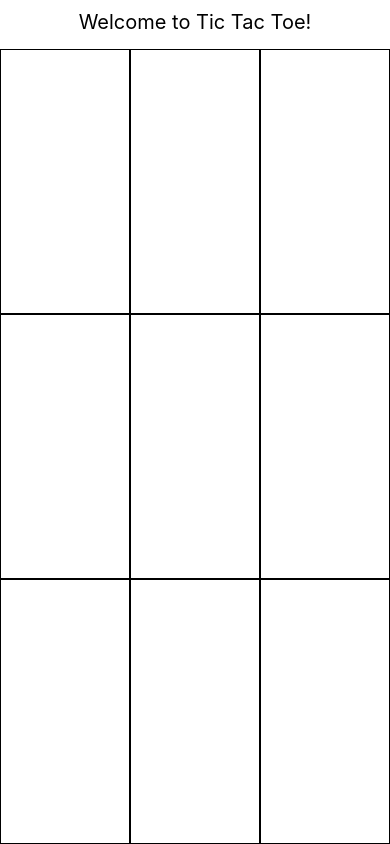
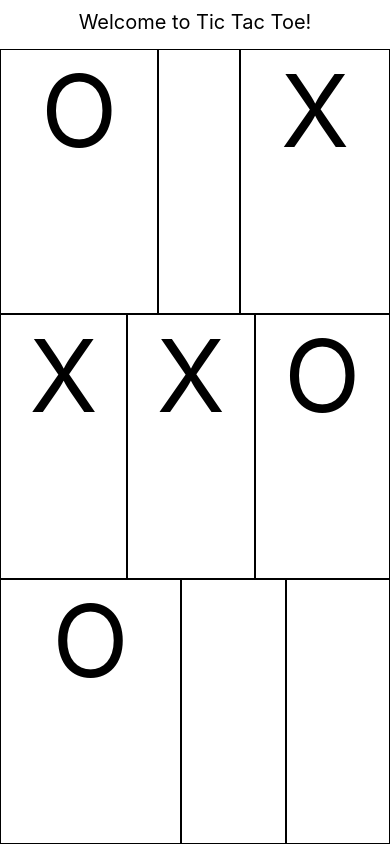
Before and after one commit to pawelid/TicTacToeNative, a React Native app: screen / in a window 390 px wide. Built offline with nearby package versions, Linux system fonts and the light colour scheme.

Commit message:
state on Board

```diff
--- a/App.js
+++ b/App.js
@@ -25,16 +25,6 @@ const dim = Dimensions.get('window');
 class Square extends Component {
   constructor(props) {
     super(props);
-    this.press = this.press.bind(this);
-    this.state = {
-      value: null
-    }
-  }
-
-  press() {
-    if (this.state.value == null) {
-      this.setState({ value: 'X' });
-    }
   }
 
   render() {
@@ -53,8 +43,8 @@ class Square extends Component {
           textAlign: 'center',
           textAlignVertical: 'center'
         }}
-          onPress={this.press}>
-          {this.state.value}
+          onPress={() => {this.props.onPress()}}>
+          {this.props.value}
         </Text>
       </View>
     );
@@ -62,15 +52,43 @@ class Square extends Component {
 }
 
 class Board extends Component {
-  renderRow() {
+  constructor(props) {
+    super(props);
+    /*
+    this.state = {
+      squares: Array(9).fill(null),
+    };
+    */
+    this.state = {
+      squares: [
+        'O', null, 'X',
+        'X', 'X', 'O',
+        'O', null, null,
+      ]
+    }
+  }
+
+  handlePress(i) {
+    alert(i);
+  }
+
+  renderSquare(i) {
+    return (
+      <Square
+        value={this.state.squares[i]}
+        onPress={() => {this.handlePress(i)}}/>
+    );
+  }
+
+  renderRow(n) {
     return (
       <View style={{
         flex: 1,
         flexDirection: 'row',
       }}>
-        <Square />
-        <Square />
-        <Square />
+        {this.renderSquare(n*3)}
+        {this.renderSquare(n*3+1)}
+        {this.renderSquare(n*3+2)}
       </View>
     );
   }
@@ -78,9 +96,9 @@ class Board extends Component {
   render() {
     return (
       <View style={{ flex: 1, flexDirection: 'column' }}>
-        {this.renderRow()}
-        {this.renderRow()}
-        {this.renderRow()}
+        {this.renderRow(0)}
+        {this.renderRow(1)}
+        {this.renderRow(2)}
       </View>
     );
   }
@@ -89,7 +107,7 @@ class Board extends Component {
 export default class App extends Component {
   render() {
 
-    // TODO how to see
+    // TODO how to see log?
     console.log('dim');
     console.log(dim);
 
```
